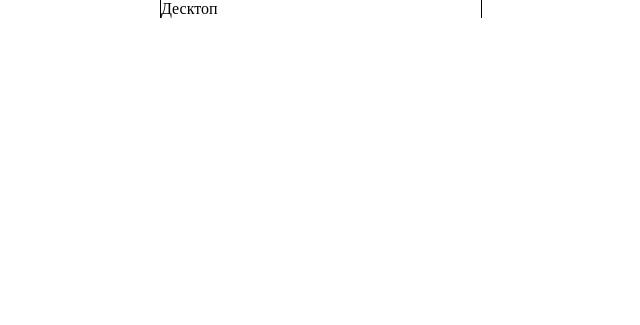
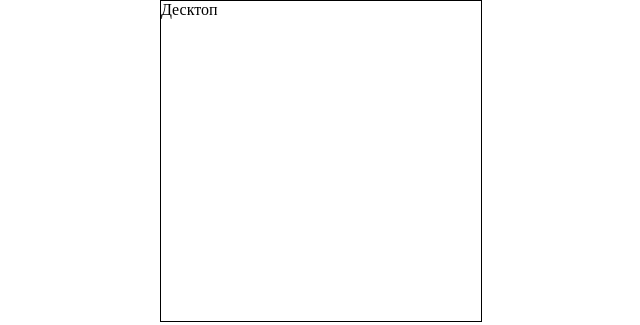
Before and after one commit to w4wafka/studying_project, a plain HTML site: page index.html in a window 1280 px wide. Shown: the whole page, without its empty margins (319-959 px from the left). Drawn offline with Linux system fonts and the light colour scheme.

Commit message:
adding style

```diff
--- a/mobile.css
+++ b/mobile.css
@@ -1,6 +1,6 @@
 body {
   width: 320px;
+  height: 320px;
   margin: 0 auto;
-  border-left: 1px solid black;
-  border-right: 1px solid black
+  border: 1px solid black;
 }
```
